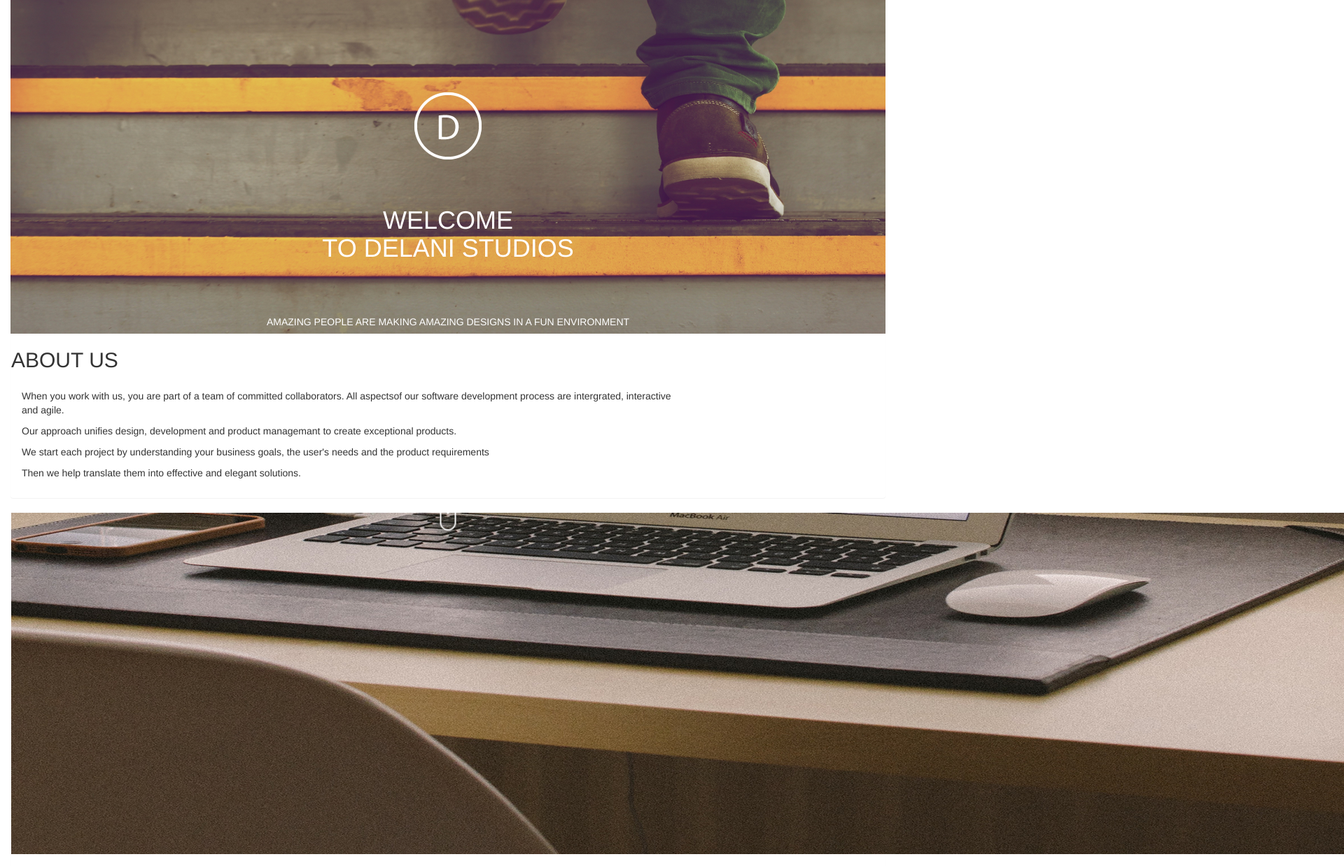
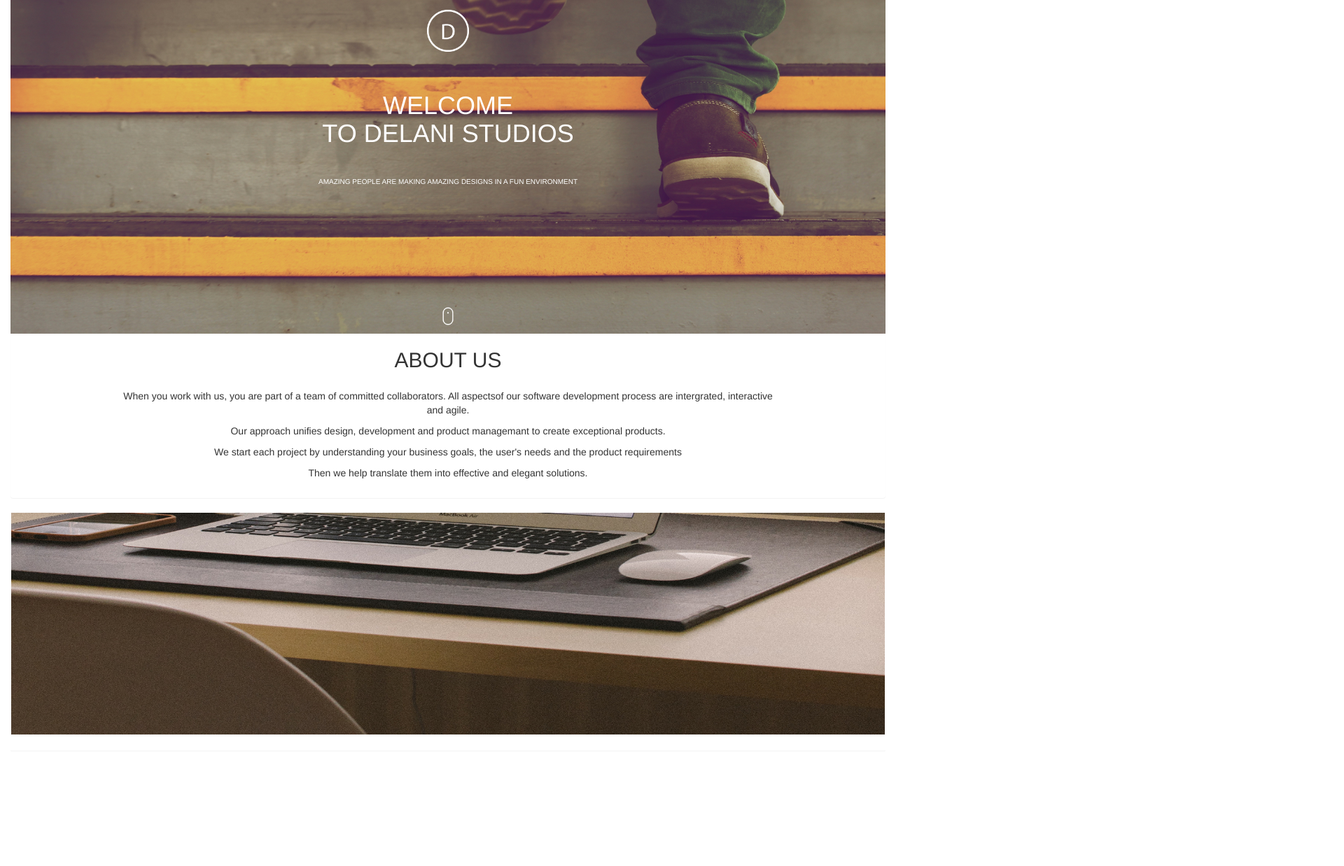
Before and after one commit to Marcusjnls/delani-studio, a plain HTML site: page index.html in a window 1280 px wide. Shown: the part 220-1458 px from the top of the page at 70% size, 1920 px wide, since content can reach past the window. Drawn offline with Linux system fonts and the light colour scheme.

Commit message:
add edits to services section such as image and text alignment

```diff
--- a/css/styles.css
+++ b/css/styles.css
@@ -8,18 +8,11 @@
   background-repeat: no-repeat;
   background-size: cover;
 }
-.jumbotron{
-  background-colour
-}
-.container{
-  margin-left: 0px;
-  margin-right: 0px;
 
-}
 .main-heading{
   text-align: center;
   position: absolute;
-  top: 67.5%;
+  top: 47%;
   left: 50%;
   transform: translate(-50%, -50%);
   color:white;
@@ -27,23 +20,44 @@
 
 .logo{
   position: absolute;
-  top: 50%;
+  top: 33%;
   left: 50%;
   transform: translate(-50%, -50%);
+  height: 60px;
+  width: 60px;
 }
 .slogan{
   text-align: center;
   position: absolute;
   transform: translate(-50%, -50%);
   color:white;
-  top: 85%;
+  top: 60%;
   left: 50%;
+  font-size: 10px;
 }
 .scroll-icon{
   text-align: center;
   position: absolute;
   transform: translate(-50%, -50%);
   color:white;
-  top: 120%;
+  top: 84%;
   left: 50%;
+  height: 25px;
+  width: 15px;
 }
+
+.panel-title{
+  font-weight: bold;
+}
+.panel{
+  text-align: center;
+}
+.services-background{
+  width: 100%;
+  height: 100%;
+}
+.white-text{
+  color:white;
+  text-align: center;
+  position: absolute;
+}
```
